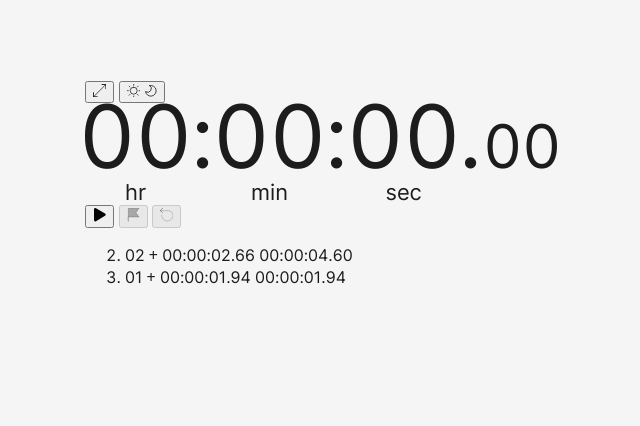
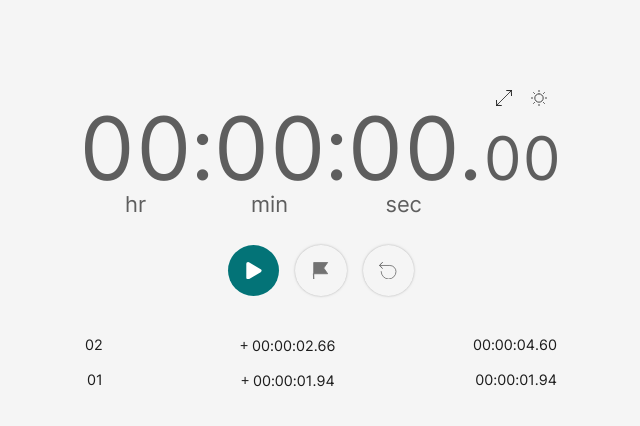
Before and after one commit to borntofrappe/clock, a SvelteKit app: page / in a window 1280 px wide. Shown: the top 426 px of the page, without its empty margins (319-959 px from the left). Built offline with nearby package versions, Linux system fonts and the light colour scheme.

Commit message:
re-introduce styles

```diff
--- a/src/routes/+page.svelte
+++ b/src/routes/+page.svelte
@@ -120,27 +120,8 @@
 </div>
 
 <style>
-	.layout {
-		padding-block-start: max(10vb, 1rem);
-		padding-inline: 5%;
-		display: flex;
-		flex-direction: column;
-		min-height: 100svb;
-		max-inline-size: 60ch;
-		margin-inline: auto;
-	}
-
-	.layout.expand {
-		padding-block-start: 0;
-		padding-inline: 0;
-		max-inline-size: 80ch;
-		justify-content: center;
-	}
-
-	.layout.expand .preferences button:nth-child(2),
-	.layout.expand .controls button:nth-child(2),
-	.layout.expand ol {
-		display: none;
+	:global(html) {
+		view-timeline-name: none;
 	}
 
 	.layout svg[role='heading'] {
@@ -171,10 +152,6 @@
 		view-transition-name: list-laps;
 	}
 
-	:global(html) {
-		view-timeline-name: none;
-	}
-
 	:global(::view-transition-old(toggle-theme)),
 	:global(::view-transition-old(set-lap)),
 	:global(::view-transition-old(list-laps)) {
@@ -190,4 +167,205 @@
 	:global(::view-transition-new(list-laps)) {
 		animation-delay: 0.25s;
 	}
+
+	.layout {
+		padding-block-start: max(10vb, 1rem);
+		padding-inline: 5%;
+		display: flex;
+		flex-direction: column;
+		min-height: 100svb;
+		max-inline-size: 60ch;
+		margin-inline: auto;
+	}
+
+	.layout.expand {
+		padding-block-start: 0;
+		padding-inline: 0;
+		max-inline-size: 80ch;
+		justify-content: center;
+	}
+
+	.layout.expand .preferences button:nth-child(2),
+	.layout.expand .controls button:nth-child(2),
+	.layout.expand ol {
+		display: none;
+	}
+
+	.layout > * + *,
+	main > * + * {
+		margin-block-start: var(--gap, 2rem);
+	}
+
+	main svg[role='heading'] {
+		--gap: 0;
+	}
+
+	.preferences {
+		display: flex;
+		justify-content: end;
+	}
+
+	.controls {
+		display: flex;
+		justify-content: center;
+		gap: 1rem;
+	}
+
+	ol {
+		display: grid;
+		grid-template-columns: auto 1fr auto;
+	}
+
+	ol li {
+		display: contents;
+	}
+
+	ol li:nth-child(1) {
+		display: initial;
+	}
+
+	li span {
+		text-align: end;
+	}
+
+	li span:nth-child(2) {
+		text-align: center;
+	}
+
+	svg[role='heading'] {
+		display: block;
+		color: var(--color-dim);
+	}
+
+	svg[role='heading'][data-state='run'] {
+		color: var(--color);
+	}
+
+	.preferences button {
+		inline-size: 2.2rem;
+		block-size: 2.2rem;
+		padding: 0.6rem;
+		border-radius: 0.5rem;
+		color: var(--button-color);
+		background: none;
+		border: none;
+	}
+
+	.preferences button:not(:disabled):hover {
+		background: var(--button-hover);
+	}
+
+	.preferences button:not(:disabled):active {
+		background: var(--button-active);
+	}
+
+	.preferences button:disabled {
+		opacity: 0.6;
+	}
+
+	.preferences button:focus {
+		outline-offset: 2px;
+		outline-color: currentColor;
+	}
+
+	.preferences button > :global(svg) {
+		display: block;
+		inline-size: 100%;
+		block-size: 100%;
+	}
+
+	.preferences button:nth-child(2) > :global(svg:nth-of-type(2)) {
+		display: none;
+	}
+
+	@media (prefers-color-scheme: dark) {
+		:global([data-theme='dark']) .preferences button:nth-child(2) > :global(svg:nth-of-type(1)) {
+			display: none;
+		}
+
+		:global([data-theme='dark']) .preferences button:nth-child(2) > :global(svg:nth-of-type(2)) {
+			display: initial;
+		}
+	}
+
+	:global([data-theme='light']) .preferences button:nth-child(2) > :global(svg:nth-of-type(1)) {
+		display: initial;
+	}
+
+	:global([data-theme='light']) .preferences button:nth-child(2) > :global(svg:nth-of-type(2)) {
+		display: none;
+	}
+
+	:global([data-theme='dark']) .preferences button:nth-child(2) > :global(svg:nth-of-type(1)) {
+		display: none;
+	}
+
+	:global([data-theme='dark']) .preferences button:nth-child(2) > :global(svg:nth-of-type(2)) {
+		display: initial;
+	}
+
+	.controls button {
+		font-size: 3.2rem;
+		inline-size: 1em;
+		block-size: 1em;
+		padding: 0.33em;
+		border-radius: 0.5rem;
+		color: var(--button-color);
+		background: var(--button-background);
+		border: none;
+		box-shadow: 0 0 0.15rem -0.05rem currentColor, 0 0 0.5rem -0.4rem currentColor;
+		border-radius: 1e5px;
+	}
+
+	.controls button:not(:disabled):hover {
+		background: var(--button-hover);
+	}
+
+	.controls button:not(:disabled):active {
+		background: var(--button-active);
+	}
+
+	.controls button:disabled {
+		background: none;
+		opacity: 0.6;
+	}
+
+	.controls button:focus {
+		outline-offset: 2px;
+		outline-color: currentColor;
+	}
+
+	.controls button:nth-child(1) {
+		color: var(--accent-color);
+		background: var(--accent-background);
+	}
+
+	.controls button:nth-child(1):not(:disabled):hover {
+		background: var(--accent-hover);
+	}
+
+	.controls button:nth-child(1):not(:disabled):active {
+		color: var(--accent-active-color);
+		background: var(--accent-active-background);
+	}
+
+	.controls button:nth-child(1):focus {
+		outline-color: var(--accent-background);
+	}
+
+	.controls button > :global(svg) {
+		display: block;
+		inline-size: 100%;
+		block-size: 100%;
+	}
+
+	ol {
+		list-style: none;
+		padding: 0;
+		font-size: 0.9em;
+	}
+
+	li span {
+		padding-block: 0.5rem;
+	}
 </style>
```
